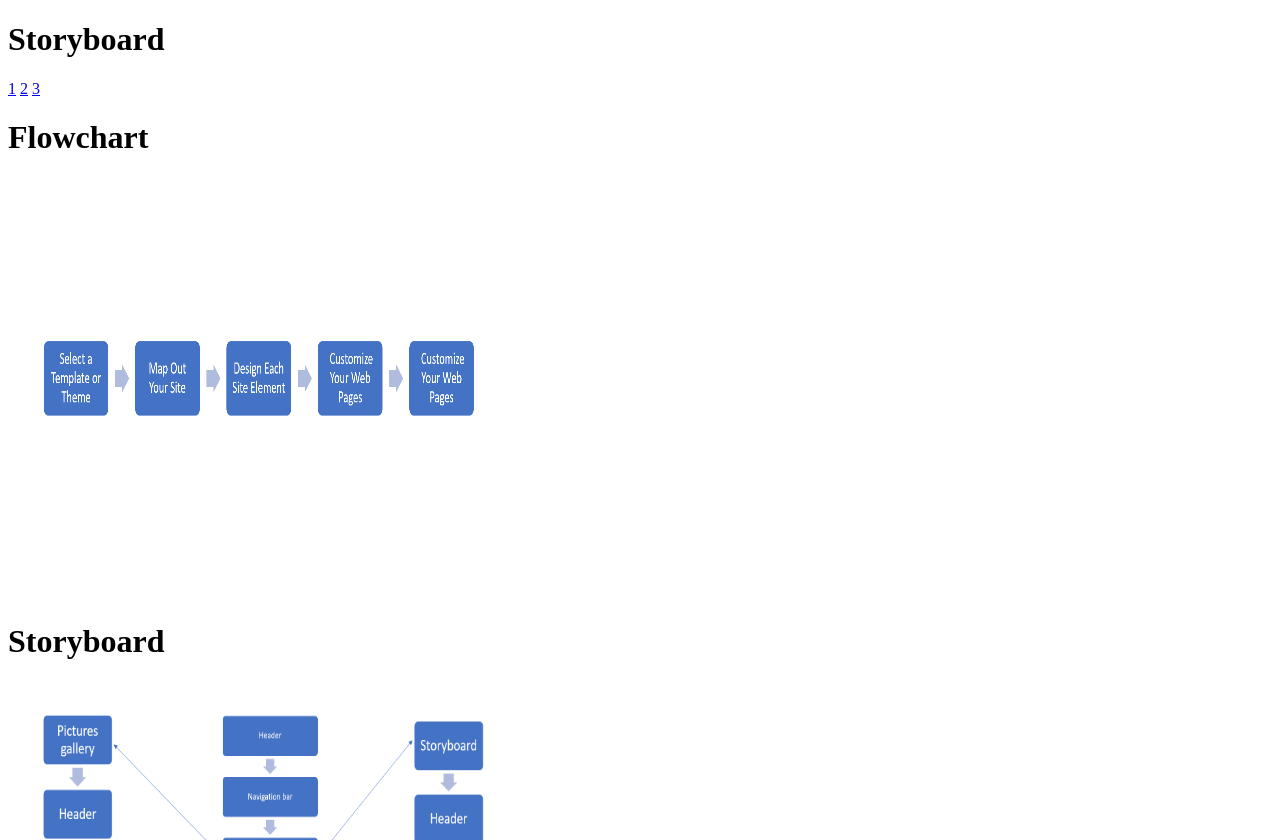
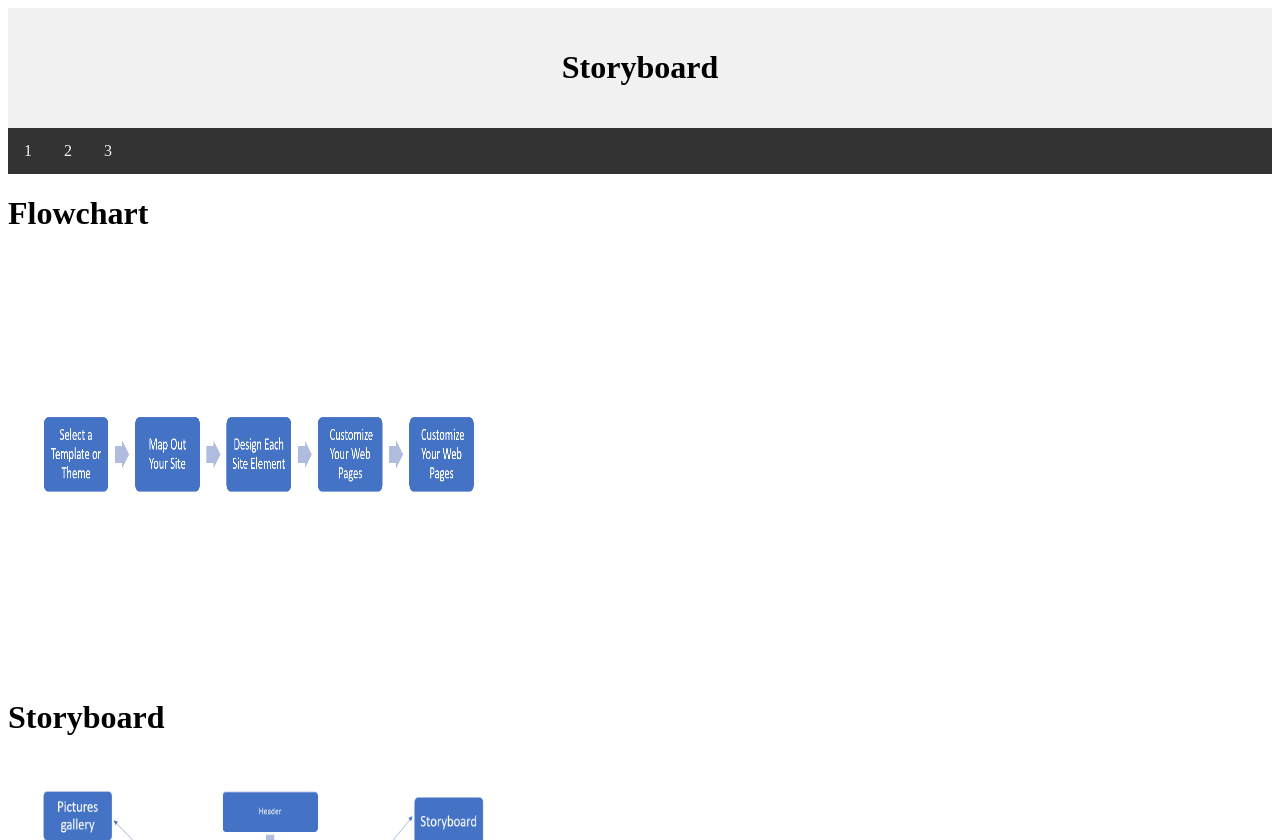
Before and after one commit to ChenShaoxin666/ICT452-project, a plain HTML site: page test.html in a window 1280 px wide. Shown: the top 840 px of the page. Drawn offline with Linux system fonts and the light colour scheme.

Commit message:
Update test.html

```diff
--- a/test.html
+++ b/test.html
@@ -1,6 +1,9 @@
 <!DOCTYPE html>
 <html lang="en">
 <head>
+  <style>
+    @import url("aa.css");
+      </style>
     <meta charset="UTF-8">
     <meta http-equiv="X-UA-Compatible" content="IE=edge">
     <meta name="viewport" content="width=device-width, initial-scale=1.0">
@@ -12,9 +15,9 @@
         </h1>
         </div>
           <div class="topnav">
-            <a href="#">1</a>
-            <a href="#">2</a>
-            <a href="#">3</a>
+            <a href="https://chenshaoxin666.github.io/ICT452-project/">1</a>
+  <a href="https://chenshaoxin666.github.io/ICT452-project/index2.html">2</a>
+  <a href="https://chenshaoxin666.github.io/ICT452-project/test.html">3</a>
           </div>
 
         <h1>Flowchart
```
